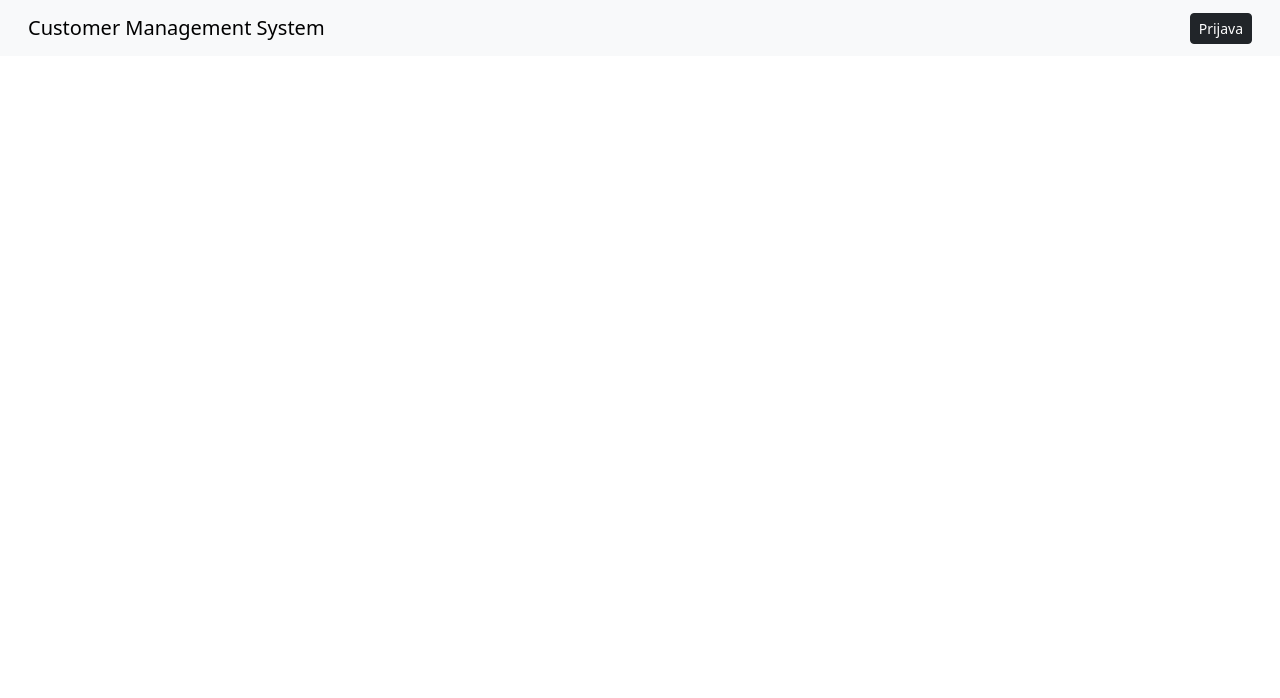
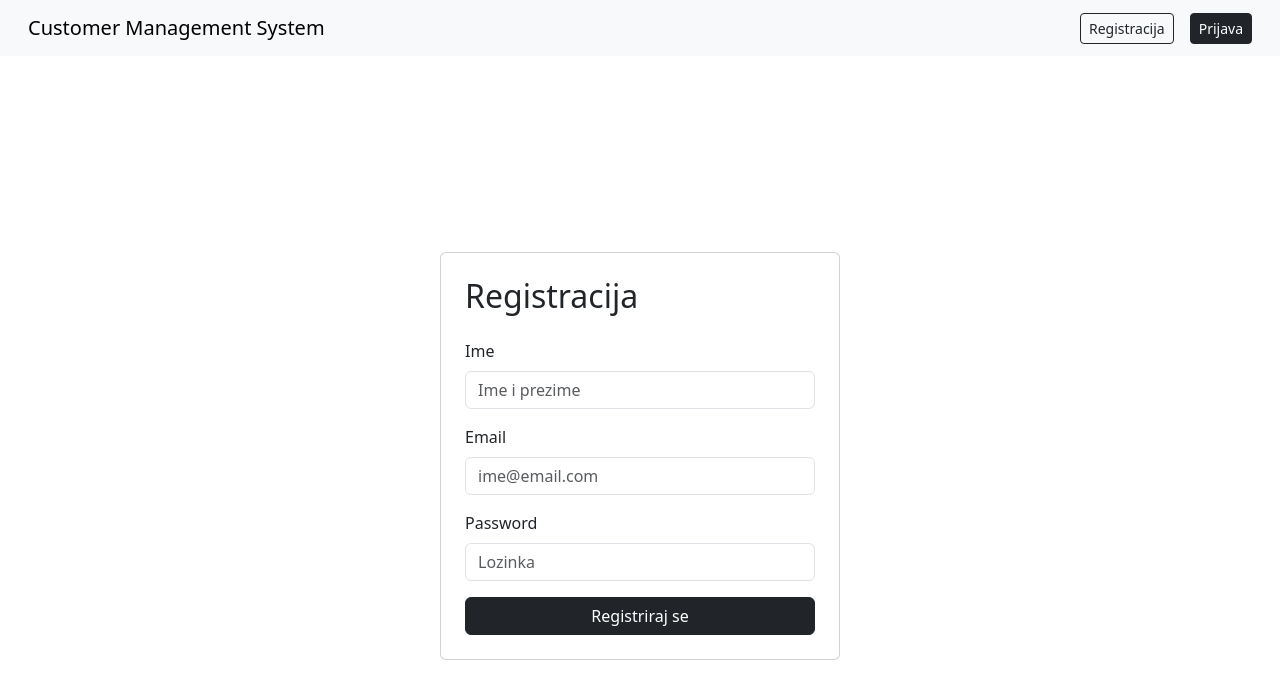
Before and after one commit to mislavcupic/project_acss, a React (Vite) app in the folder customer-management-app/: page /register in a window 1280 px wide. Shown: the top 698 px of the page. Built offline with nearby package versions, Linux system fonts and the light colour scheme.

Commit message:
dodan profile i register

```diff
--- a/customer-management-app/src/App.jsx
+++ b/customer-management-app/src/App.jsx
@@ -4,7 +4,9 @@ import Header from './components/Header';
 import CustomerList from './components/CustomerList';
 import Login from './components/Login';
 import { ThemeProvider } from './context/ThemeContext';
-import { useState, useEffect } from 'react'; // Dodan useEffect
+import { useState, useEffect } from 'react';
+import Register from './components/Register';
+import ProfilePage from './components/ProfilePage'
 
 function App() {
 
@@ -17,6 +19,9 @@ function App() {
             <Routes>
               <Route path="/" element={<CustomerList />} />
               <Route path="/login" element={<Login />} />
+               <Route path="/register" element={<Register />} />
+              <Route path="/profile"  element={<ProfilePage />} />
+
             </Routes>
           </div>
         </BrowserRouter>
--- a/customer-management-app/src/api.js
+++ b/customer-management-app/src/api.js
@@ -22,11 +22,18 @@ const apiCall = async (endpoint, options = {}) => {
   return response.json();
 };
 
+
 export const authAPI = {
   login: (email, password) =>
     apiCall('/auth/login', {
       method: 'POST',
       body: JSON.stringify({ email, password })
+    }),
+
+  register: (name, email, password) =>
+    apiCall('/auth/register', {
+      method: 'POST',
+      body: JSON.stringify({ name, email, password, role: 'user' })
     }),
 };
 
--- a/customer-management-app/src/components/Header.jsx
+++ b/customer-management-app/src/components/Header.jsx
@@ -16,6 +16,9 @@ const Header = () => {
           {isAuthenticated ? (
             <>
               <Navbar.Text>Pozdrav, {user?.email}</Navbar.Text>
+              <Button variant={theme === 'light' ? 'outline-dark' : 'outline-light'} size="sm" as={Link} to="/profile">
+                Profil
+              </Button>
               <Button variant={theme === 'light' ? 'outline-dark' : 'outline-light'} size="sm" onClick={logout}>
                 Odjava
               </Button>
@@ -24,9 +27,16 @@ const Header = () => {
               </Button>
             </>
           ) : (
+            <>
+             <Button variant={theme === 'light' ? 'outline-dark' : 'outline-light'} size="sm" as={Link} to="/register">
+      Registracija
+             </Button>
             <Button variant={theme === 'light' ? 'dark' : 'light'} size="sm" as={Link} to="/login">
               Prijava
             </Button>
+            </>
+
+
           )}
         </div>
       </Container>
--- /dev/null
+++ b/customer-management-app/src/components/ProfilePage.jsx
@@ -0,0 +1,61 @@
+import { useAuth } from '../context/AuthContext';
+import { Container, Card, Badge } from 'react-bootstrap';
+
+const ProfilePage = () => {
+  const { user } = useAuth();
+
+  if (!user) {
+    return (
+      <Container className="mt-4">
+        <p className="text-muted">Podaci o korisniku nisu dostupni.</p>
+      </Container>
+    );
+  }
+
+  const formatDate = (unixSeconds) => {
+    if (!unixSeconds) return '-';
+    return new Date(unixSeconds * 1000).toLocaleString('hr-HR');
+  };
+
+  const avatarUrl = `https://i.pravatar.cc/150?u=${encodeURIComponent(user.email || 'guest')}`;
+
+  return (
+    <Container className="mt-4" style={{ maxWidth: '500px' }}>
+      <h2 className="mb-3">Profil korisnika</h2>
+      <Card>
+        <Card.Body className="p-4">
+          <div className="d-flex justify-content-center mb-4">
+            <img
+              src={avatarUrl}
+              alt="Profilna slika"
+              style={{
+                width: '96px',
+                height: '96px',
+                borderRadius: '50%',
+                objectFit: 'cover'
+              }}
+            />
+          </div>
+
+          <p className="mb-2">
+            <strong>Email:</strong> {user.email}
+          </p>
+          <p className="mb-2">
+            <strong>Rola:</strong>{' '}
+            <Badge bg={user.role === 'admin' ? 'dark' : 'secondary'}>
+              {user.role}
+            </Badge>
+          </p>
+          <p className="mb-2 text-muted small">
+            Prijavljen: {formatDate(user.iat)}
+          </p>
+          <p className="mb-0 text-muted small">
+            Token istječe: {formatDate(user.exp)}
+          </p>
+        </Card.Body>
+      </Card>
+    </Container>
+  );
+};
+
+export default ProfilePage;
--- /dev/null
+++ b/customer-management-app/src/components/Register.jsx
@@ -0,0 +1,101 @@
+import { useState } from 'react';
+import { useNavigate } from 'react-router-dom';
+import { authAPI } from '../api';
+import { Container, Card, Form, Button, Alert } from 'react-bootstrap';
+
+const Register = () => {
+  const navigate = useNavigate();
+  const [formData, setFormData] = useState({
+    name: '',
+    email: '',
+    password: ''
+  });
+  const [error, setError] = useState('');
+  const [success, setSuccess] = useState('');
+  const [loading, setLoading] = useState(false);
+
+  const handleChange = (e) => {
+    const { name, value } = e.target;
+    setFormData(prev => ({ ...prev, [name]: value }));
+    setError('');
+  };
+
+  const handleSubmit = async (e) => {
+    e.preventDefault();
+
+    if (!formData.name || !formData.email || !formData.password) {
+      setError('Molimo ispunite sva polja');
+      return;
+    }
+
+    setLoading(true);
+    try {
+      await authAPI.register(formData.name, formData.email, formData.password);
+      setSuccess('Registracija uspješna! Preusmjeravanje na prijavu...');
+      setTimeout(() => navigate('/login'), 1500);
+    } catch (err) {
+      setError('Registracija nije uspjela. Pokušajte ponovno.');
+    } finally {
+      setLoading(false);
+    }
+  };
+
+  return (
+    <Container className="d-flex justify-content-center align-items-center" style={{ minHeight: '100vh' }}>
+      <Card style={{ width: '100%', maxWidth: '400px' }}>
+        <Card.Body className="p-4">
+          <h2 className="mb-4">Registracija</h2>
+
+          {error && <Alert variant="danger">{error}</Alert>}
+          {success && <Alert variant="success">{success}</Alert>}
+
+          <Form onSubmit={handleSubmit}>
+            <Form.Group className="mb-3">
+              <Form.Label>Ime</Form.Label>
+              <Form.Control
+                type="text"
+                name="name"
+                value={formData.name}
+                onChange={handleChange}
+                placeholder="Ime i prezime"
+              />
+            </Form.Group>
+
+            <Form.Group className="mb-3">
+              <Form.Label>Email</Form.Label>
+              <Form.Control
+                type="email"
+                name="email"
+                value={formData.email}
+                onChange={handleChange}
+                placeholder="ime@email.com"
+              />
+            </Form.Group>
+
+            <Form.Group className="mb-3">
+              <Form.Label>Password</Form.Label>
+              <Form.Control
+                type="password"
+                name="password"
+                value={formData.password}
+                onChange={handleChange}
+                placeholder="Lozinka"
+              />
+            </Form.Group>
+
+            <Button
+              type="submit"
+              variant="dark"
+              className="w-100"
+              disabled={loading}
+            >
+              {loading ? 'Registracija...' : 'Registriraj se'}
+            </Button>
+          </Form>
+        </Card.Body>
+      </Card>
+    </Container>
+  );
+};
+
+export default Register;
```
